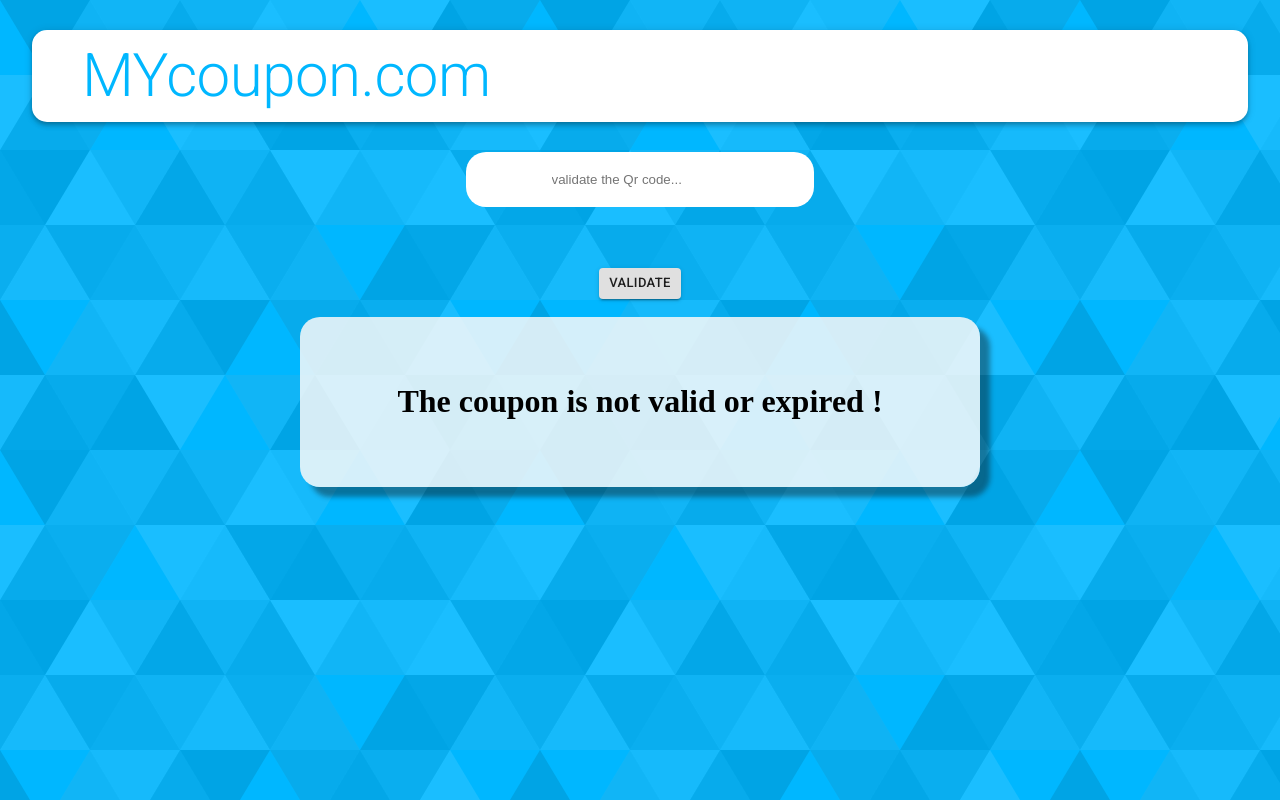
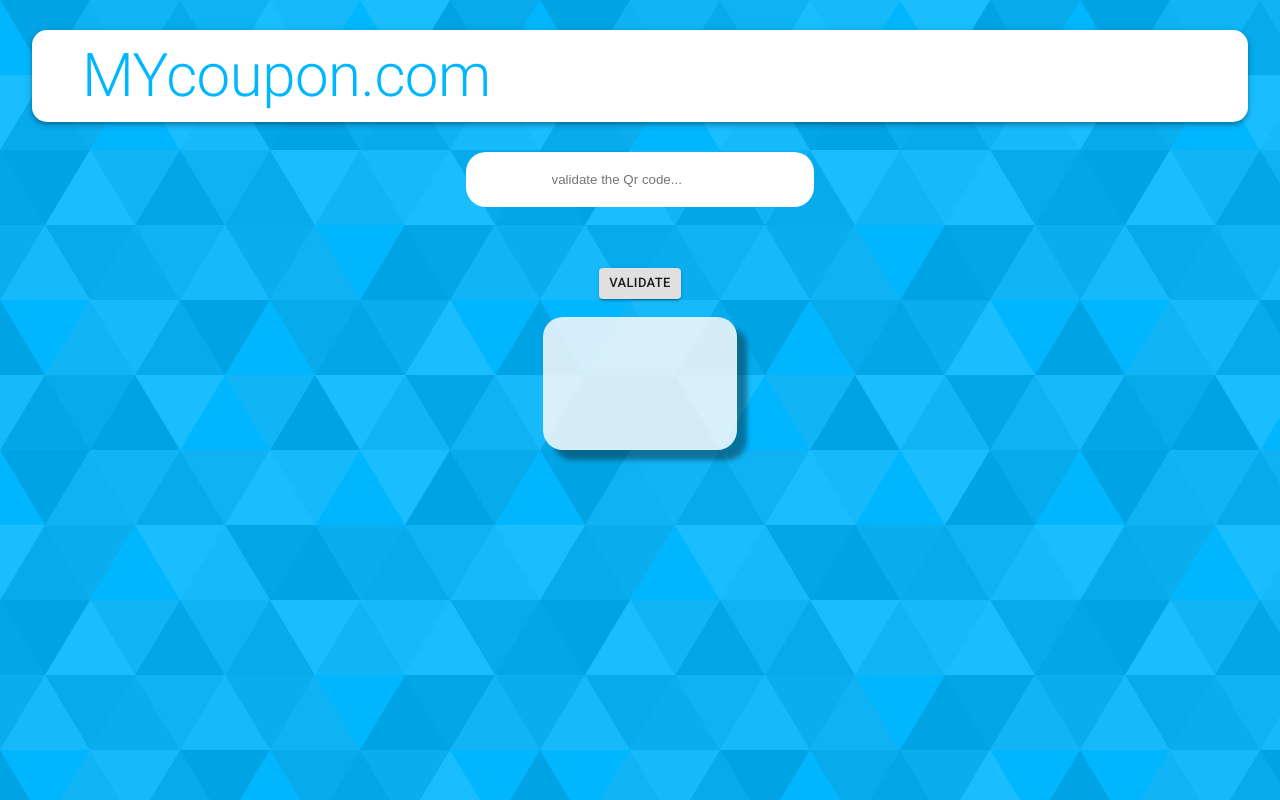
Before and after one commit to rahul-singh-au9/MYcoupon.com, a React (Create React App) app in the folder client/: page /verify in a window 1280 px wide. Built offline with nearby package versions, Linux system fonts and the light colour scheme.

Commit message:
validate the coupon and show error

```diff
--- a/client/src/components/Navbar/Navbar.js
+++ b/client/src/components/Navbar/Navbar.js
@@ -43,7 +43,7 @@
         <AppBar className={classes.appBar} position="static" color="inherit">
 
           <div className={classes.brandContainer}>
-              <Typography component={Link} to="/" className={classes.heading} variant="h2" align="center">
+              <Typography component={Link} to="/home" className={classes.heading} variant="h2" align="center">
                 MYcoupon.com
               </Typography>
           </div>
--- a/client/src/components/VerifyQr/VerifyQr.js
+++ b/client/src/components/VerifyQr/VerifyQr.js
@@ -8,15 +8,15 @@
 
     const [value, setValue] = useState('');
     const [data, setData] = useState(false)
+    const [error, setError] = useState("")
 
-    const clickHandler = (e) => {
-        // setValue(e.target.value)
-
+    const clickHandler = () => {
         for (var i = 0; i < coupons.length; i++) {
         if (coupons[i] === value) {
             setData(true);
         }
         }
+        setError("The coupon is not valid or expired !")
     }
 
     return (
@@ -33,8 +33,9 @@
             <Button size="small" color="default" variant="contained" onClick={clickHandler}>Validate</Button>
             <br/>
 
+
             {
-                data ? (
+                data && value ? (
                 <div className="city">
                     <h2 className="city-name">
                         <span>{` your coupon code is ${value}`}</span> <br/>
@@ -45,7 +46,7 @@
                 ) : (
                 <div className="city">
                     <h2 className="city-name">
-                        <span>{`The coupon is not valid or expired !`}</span>
+                        <span>{error}</span>
                     </h2>
                 </div>
                 )
```
